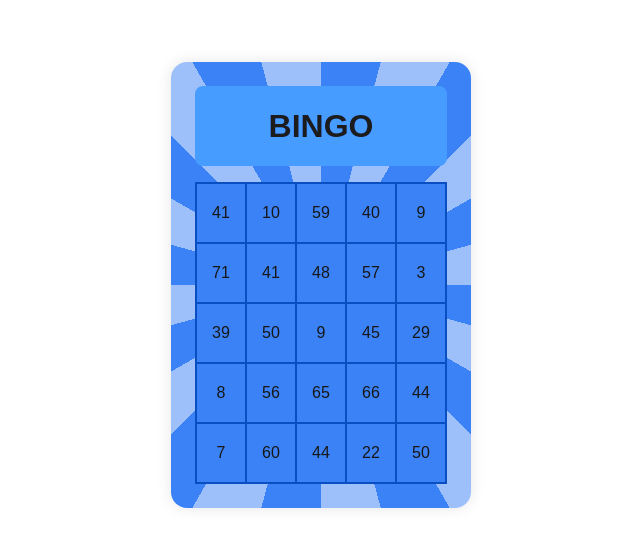
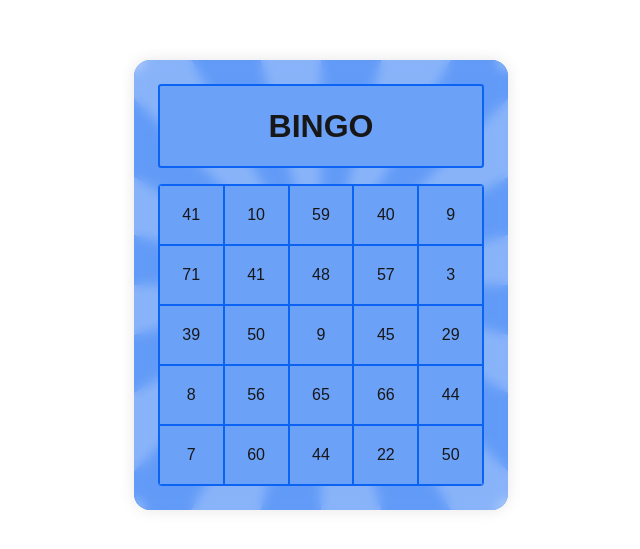
Before and after one commit to handanyolak/bingo, a Next.js app: page / in a window 1280 px wide. Shown: the part 115-664 px from the top of the page, without its empty margins (319-959 px from the left). Built offline with nearby package versions, Linux system fonts and the light colour scheme.

Commit message:
feat(BingoCard): Refine styling with adjusted color lightness and enhanced layout

```diff
--- a/src/app/components/BingoCard.tsx
+++ b/src/app/components/BingoCard.tsx
@@ -10,8 +10,8 @@ const BingoCard: React.FC<BingoCardProps> = ({
   numbers,
   color = "#6b7280",
 }) => {
-  const lightColor = lighten(0.2, color);
-  const darkColor = darken(0.2, color);
+  const lightColor = lighten(0.1, color);
+  const darkColor = darken(0.1, color);
 
   return (
     <div
--- a/src/styles/BingoCard.module.scss
+++ b/src/styles/BingoCard.module.scss
@@ -3,37 +3,62 @@
   border-radius: 1rem;
   box-shadow: 0 0 15px rgba(0, 0, 0, 0.1);
   padding: 1.5rem;
-  width: 300px;
+  width: 30%;
   background-color: var(--card-color);
   background: repeating-conic-gradient(
     from 0deg,
     var(--card-color) 0deg 15deg,
     var(--card-light-color) 15deg 30deg
   );
+  position: relative;
+  overflow: hidden;
+
+  &::before {
+    content: "";
+    position: absolute;
+    top: 0;
+    left: 0;
+    width: 100%;
+    height: 100%;
+    background: rgba(255, 255, 255, 0.2);
+    backdrop-filter: blur(6px);
+    -webkit-backdrop-filter: blur(6px);
+    z-index: 0;
+    border-radius: inherit;
+  }
 
   .bingoTitle {
     font-size: 2rem;
     font-weight: 700;
     text-align: center;
-    background-color: var(--card-color);
-    filter: brightness(1.2);
+    background-color: var(--card-light-color);
     margin-bottom: 1rem;
     padding: 1rem;
-    border-radius: 0.5rem;
+    border-radius: 0.2rem;
+    position: relative;
+    z-index: 1;
+    border: 2px solid var(--card-dark-color);
   }
 
   .cardGrid {
     display: grid;
     grid-template-columns: repeat(5, 1fr);
-    border: 1px solid var(--card-dark-color);
+    border: 0.5px solid var(--card-dark-color);
+    position: relative;
+    z-index: 1;
+    border-radius: 0.2rem;
+    overflow: hidden;
   }
 
   .gridCell {
-    background-color: var(--card-color);
+    background-color: var(--card-light-color);
     display: flex;
     align-items: center;
     justify-content: center;
     height: 60px;
     border: 1px solid var(--card-dark-color);
+    position: relative;
+    z-index: 1;
+    font-weight: 500;
   }
 }
```
